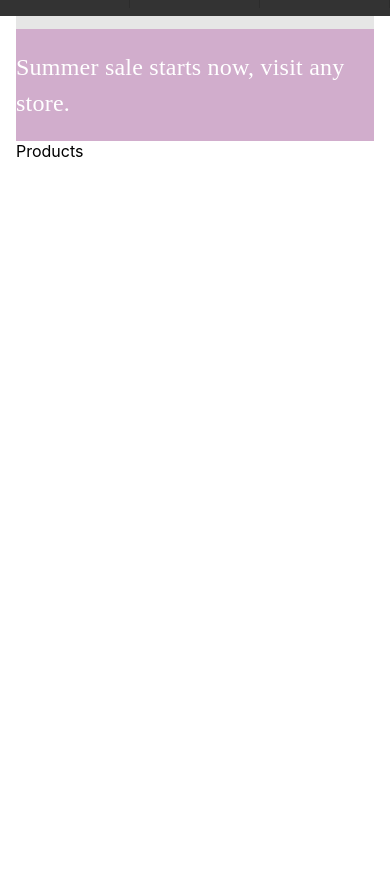
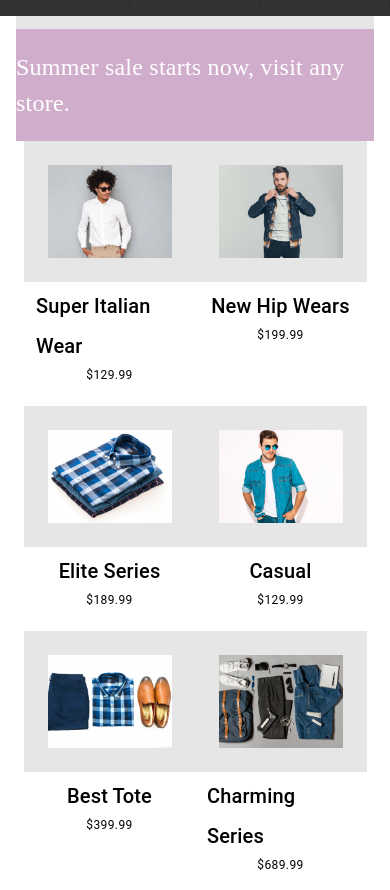
Before and after one commit to Emmanuelugbotor/pem-ecommerce, a React (Create React App) app in the folder frontend/: page / in a window 390 px wide. Shown: the part 828-1718 px from the top of the page. Before the commit the page ends 989 px from the top, so only its background shows below. Built offline with nearby package versions, Linux system fonts and the light colour scheme; a web font is replaced by a local one.

Commit message:
Add New Grid Breakpoints

```diff
--- a/frontend/src/Components/Products/index.js
+++ b/frontend/src/Components/Products/index.js
@@ -1,8 +1,39 @@
-import React from 'react'
+import { useTheme } from "@mui/material/styles"
+import { Container, Grid, useMediaQuery } from "@mui/material"
+import { products } from "../../Data"
+import SingleProduct from "./SingleProduct"
 
 function Products() {
+  const theme = useTheme()
+  const matches = useMediaQuery(theme.breakpoints.down('md'))
+
+  const renderProducts = products.map(product => (
+    <Grid
+      item
+        key={product.id}
+        xs={2}
+        sm={4}
+        md={4}
+      display='flex'
+      flexDirection='column'
+      alignItems='center'
+    >
+      <SingleProduct product={product} matches={matches}/>
+    </Grid>
+  ))
+
   return (
-    <div>Products</div>
+    <Container>
+      <Grid
+        container
+        spacing={{ xs:2, md: 3 }}
+        justifyContent='center'
+        sx={{ margin: '20px 4px 10px 4px' }}
+        columns={{ xs: 4, sm: 8, md: 12 }}
+      >
+        {renderProducts}
+      </Grid>
+    </Container>
   )
 }
 
```
